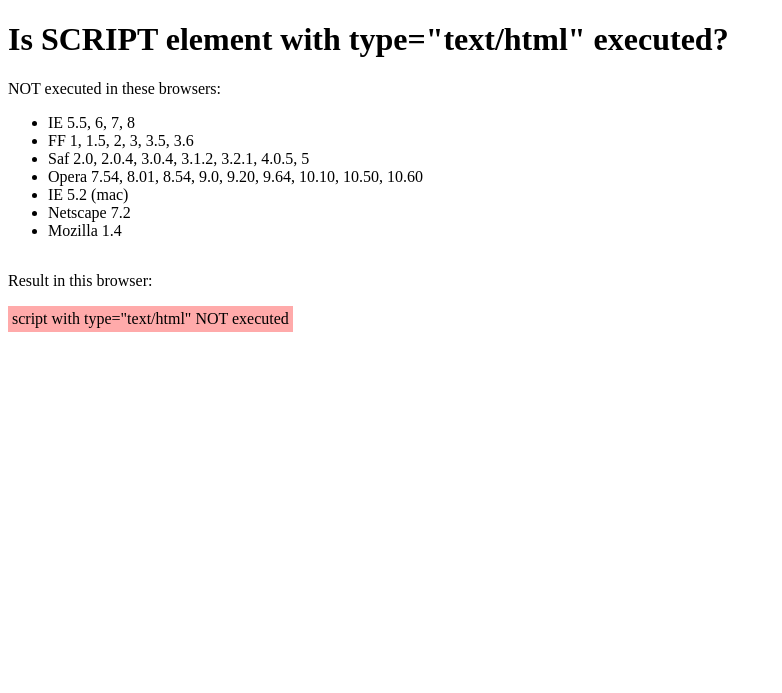
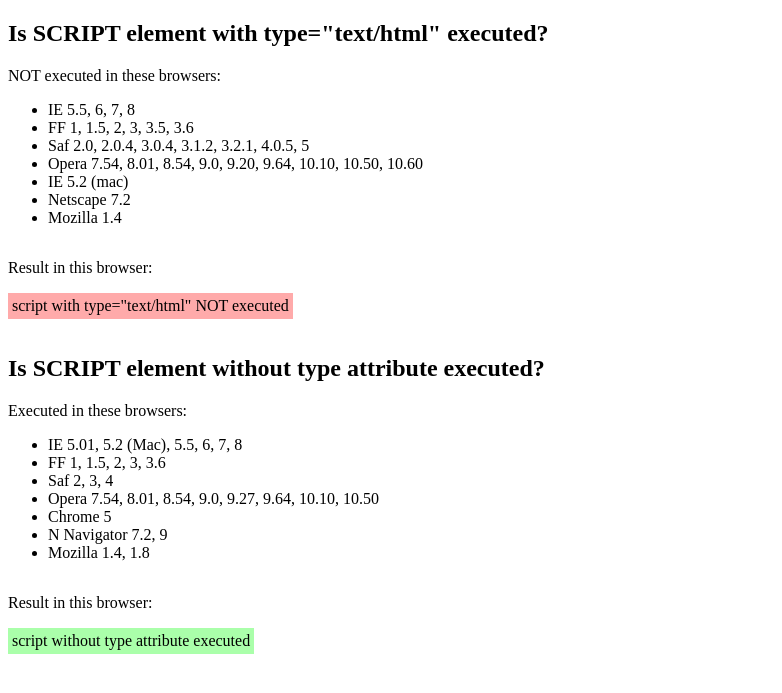
Before and after one commit to kangax/jstests, a Jekyll site: the page _posts/2010-07-11-script_text_html_test.html, which Jekyll copies as it is, in a window 1280 px wide. Shown: the top 693 px of the page, without its empty margins (0-782 px from the left). Built offline with Jekyll 4.4.1, drawn with Linux system fonts in a browser that asks for light colours; Markdown is read by kramdown in place of the engine named in the settings.

Commit message:
Add few older tests and start ES5 api host objects experiments.

```diff
--- a/_posts/2010-07-11-script_text_html_test.html
+++ b/_posts/2010-07-11-script_text_html_test.html
@@ -11,7 +11,7 @@
     </style>
   </head>
   <body>
-    <h1>Is SCRIPT element with type="text/html" executed?</h1>
+    <h2>Is SCRIPT element with type="text/html" executed?</h2>
     <p>NOT executed in these browsers:</p>
     <ul>
       <li>IE 5.5, 6, 7, 8</li>
@@ -37,5 +37,32 @@
         document.write('<p class="no">script with type="text/html" NOT executed</p>');
       }
     </script>
+
+    <h2>Is SCRIPT element without type attribute executed?</h2>
+    <p>Executed in these browsers:</p>
+    <ul>
+      <li>IE 5.01, 5.2 (Mac), 5.5, 6, 7, 8</li>
+      <li>FF 1, 1.5, 2, 3, 3.6</li>
+      <li>Saf 2, 3, 4</li>
+      <li>Opera 7.54, 8.01, 8.54, 9.0, 9.27, 9.64, 10.10, 10.50</li>
+      <li>Chrome 5</li>
+      <li>N Navigator 7.2, 9</li>
+      <li>Mozilla 1.4, 1.8</li>
+    </ul>
+
+    <script>
+      var __likely_inexisting_variable_with_likely_inexisting_value_2 = 987654321;
+    </script>
+
+    <script type="text/javascript">
+      document.write('<p style="margin-bottom:0;margin-top:2em">Result in this browser:</p>');
+      if (typeof __likely_inexisting_variable_with_likely_inexisting_value_2 !== 'undefined' &&
+          __likely_inexisting_variable_with_likely_inexisting_value_2 === 987654321) {
+        document.write('<p class="yes">script without type attribute executed</p>');
+      }
+      else {
+        document.write('<p class="no">script without type attribute NOT executed</p>');
+      }
+    </script>
   </body>
 </html>
```
Also changed, not shown: _posts/2010-07-01-canvas_fillText_test.html (added, +23 -0 lines), _posts/2010-07-01-comments_in_scripts.html (added, +29 -0 lines), _posts/2010-08-26-es5-api-host-objects.html (added, +121 -0 lines), _posts/2010-08-26-offsetParent_ie_test.html (added, +32 -0 lines), _posts/offsetParent_ie_test.html (deleted, +0 -30 lines).
